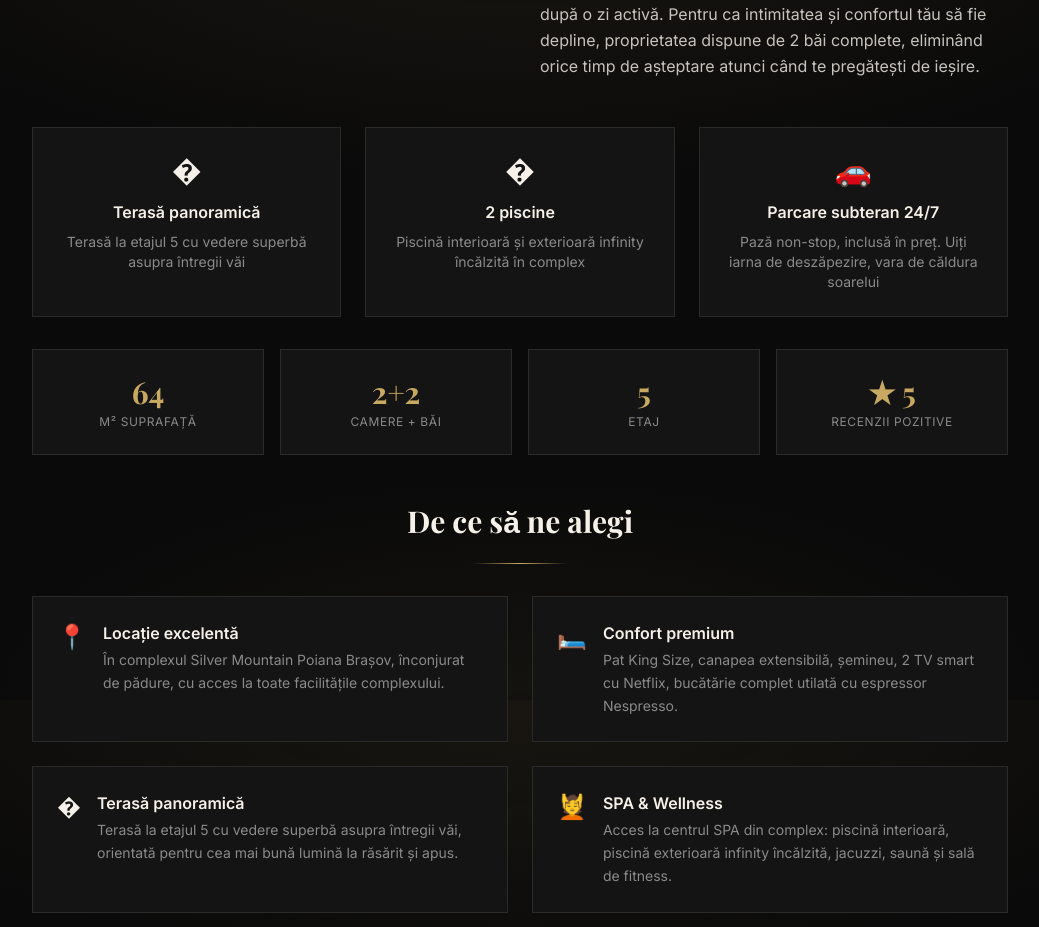
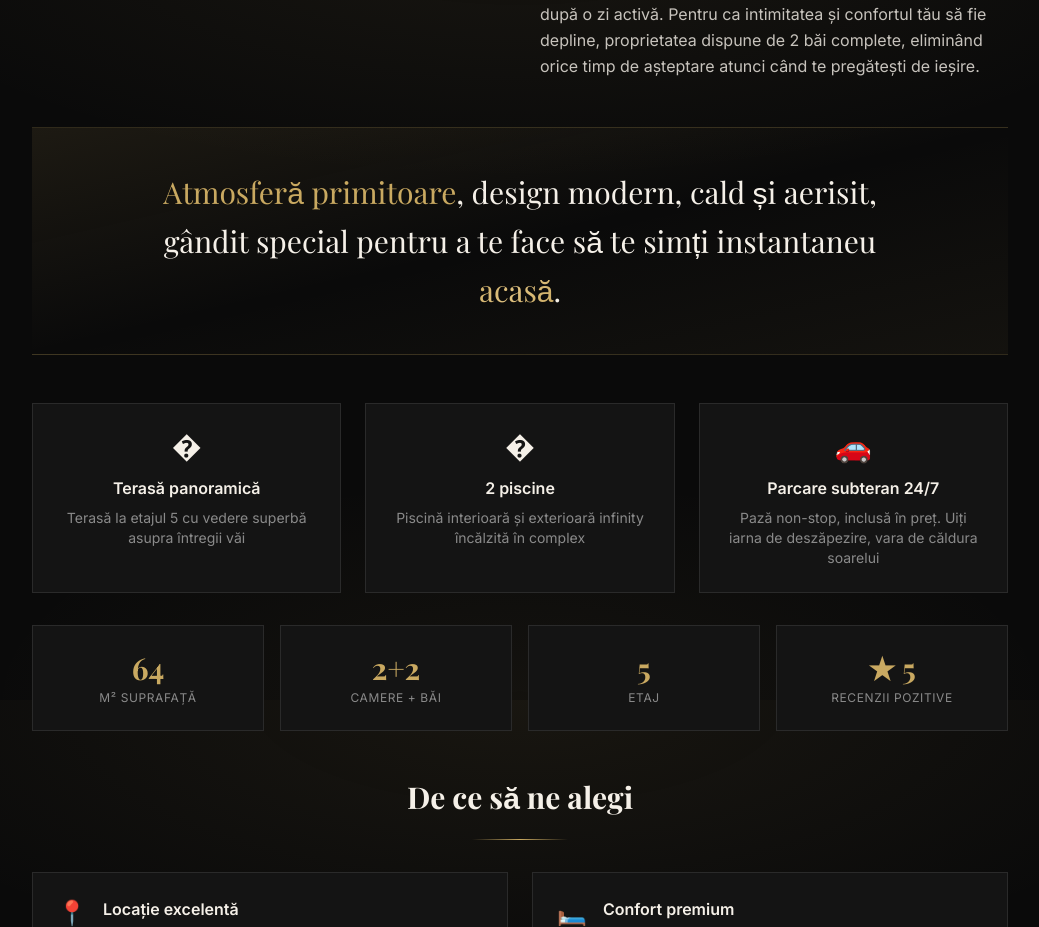
Before and after one commit to policolor-website/happyplace, a Next.js app: page /despre-noi in a window 1280 px wide. Shown: the part 900-1827 px from the top of the page, without its empty margins (120-1159 px from the left). Built offline with nearby package versions, Linux system fonts and the light colour scheme.

Commit message:
Despre Noi: slogan "Atmosfera primitoare, design modern, cald si aerisit"

```diff
--- a/src/app/despre-noi/page.tsx
+++ b/src/app/despre-noi/page.tsx
@@ -68,6 +68,16 @@ export default function DespreNoiPage() {
                 așteptare atunci când te pregătești de ieșire.
               </p>
             </div>
+          </div>
+        </Reveal>
+
+        <Reveal delay={200}>
+          <div className="my-12 py-10 px-6 text-center bg-gradient-to-br from-gold/10 via-transparent to-gold/5 border-y border-gold/20">
+            <p className="font-display text-2xl md:text-3xl text-cream leading-relaxed max-w-3xl mx-auto">
+              <span className="text-gold">Atmosferă primitoare</span>, design
+              modern, cald și aerisit, gândit special pentru a te face să te
+              simți instantaneu <span className="text-gradient-gold">acasă</span>.
+            </p>
           </div>
         </Reveal>
 
```
